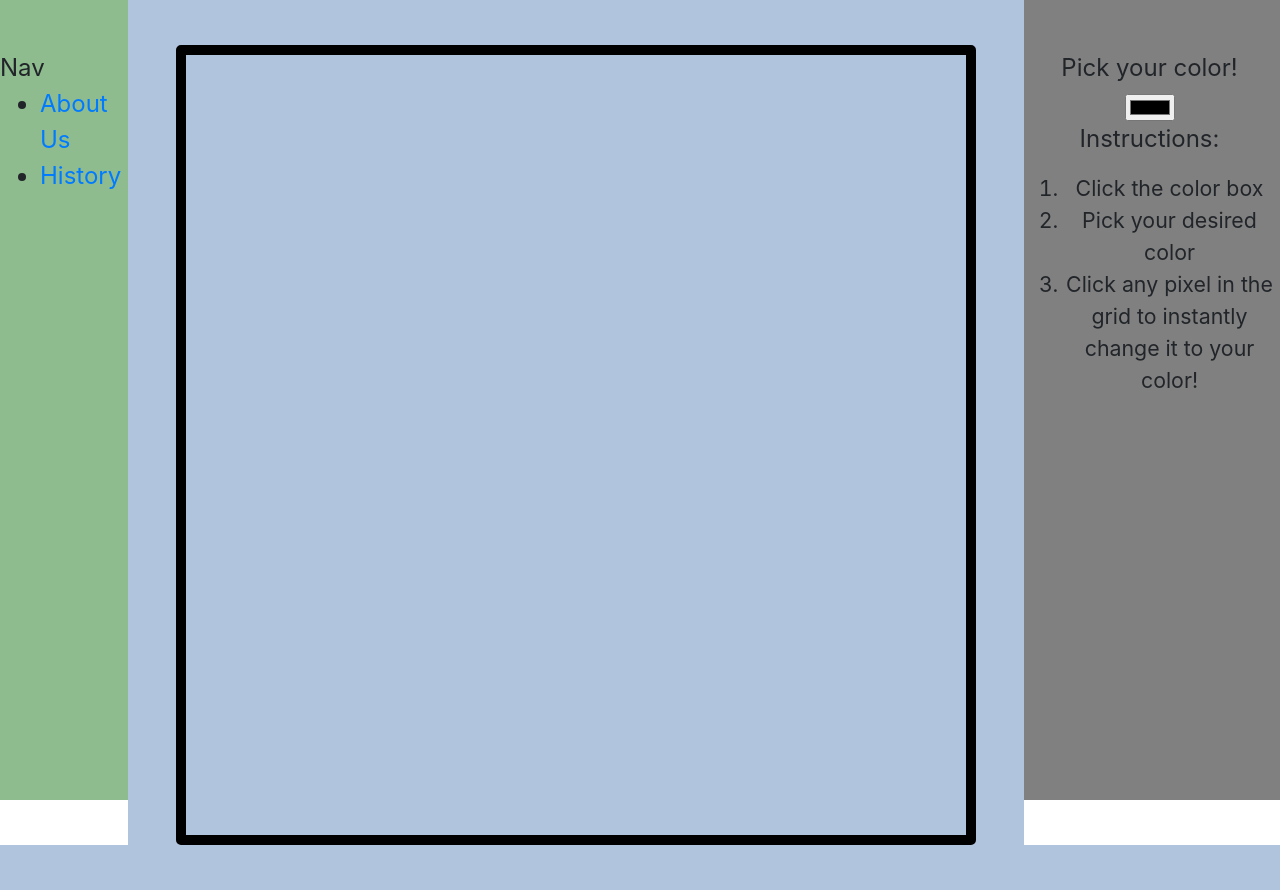
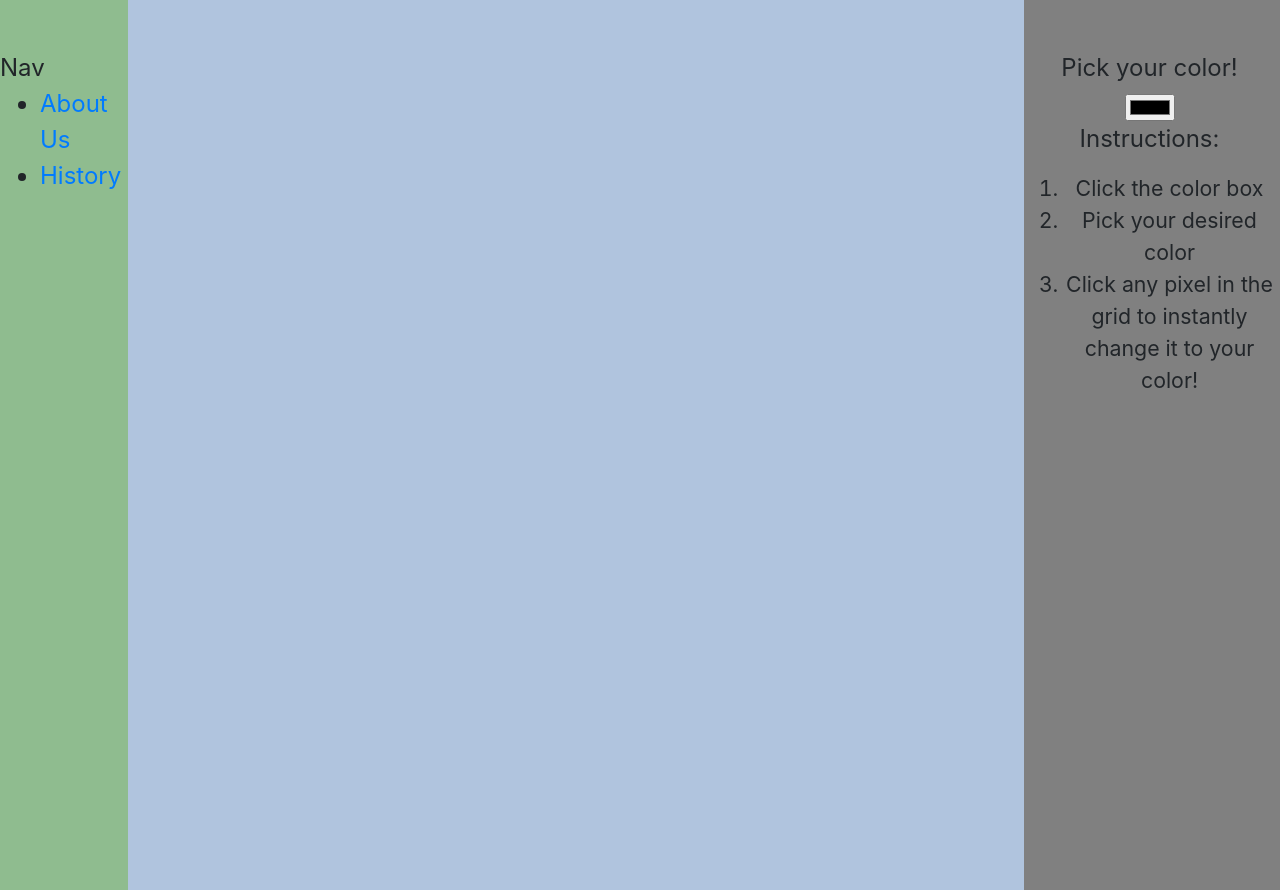
Before and after one commit to AlexRueb/PlaceFrontEnd, a PHP site: page / in a window 1280 px wide. Shown: the part 24-914 px from the top of the page. Before the commit the page ends 869 px from the top, so only its background shows below. Run offline with PHP 8.4, Linux system fonts and the light colour scheme; data that the repository does not hold is empty; some libraries are stand-ins or nearby versions.

Commit message:
styling changes

```diff
--- a/style.css
+++ b/style.css
@@ -11,13 +11,16 @@
     display: flex;
     justify-content: center;
     flex-direction: row;
-    height: 100%;
     width:auto;
+    height: auto;
 }
 
 .pixelCanvasContainer {
     height: 100%;
     width: 100%;
+    margin: 0;
+    padding: 0;
+    padding-bottom: 5%;
 }
 
 .pixelCanvas {
@@ -27,10 +30,6 @@
     grid-template-rows: repeat(100, 1% [row-start]);
     grid-template-columns: repeat(100, 1% [col-start]);
     grid-gap: 0px;
-    justify-content: center;
-    align-self: center;
-    border: 10px solid black;
-    border-radius: 5px;
     width:800px;
     height:800px;
 }
@@ -52,6 +51,8 @@
     flex: 0 1 10%;
     background: darkseagreen;
     font-size: 18pt;
+    height: inherit;
+    padding-bottom: 5%;
 }
 main {
     margin: auto;
@@ -64,7 +65,9 @@
     font-size: 18pt;
     padding-right: 5px;
     padding-top:50px;
+    padding-bottom: 5%;
     text-align:center;
+    height: inherit;
 }
 footer {
     background: lemonchiffon;
```
